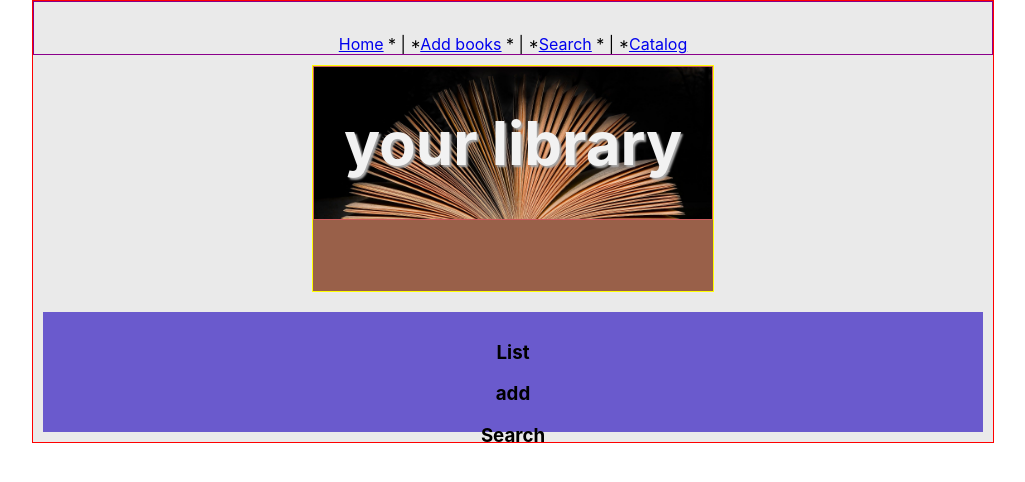
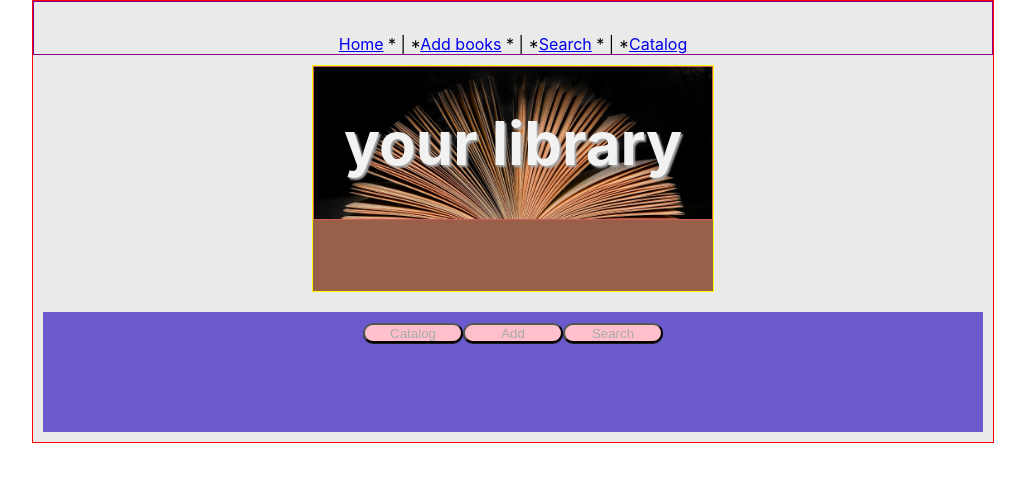
Before and after one commit to texasrachel/your-library-project-2, a React (Create React App) app in the folder client/: page / in a window 1280 px wide. Shown: the top 482 px of the page, without its empty margins (127-1152 px from the left). Built offline with nearby package versions, Linux system fonts and the light colour scheme; no server answers.

Commit message:
wednesday

```diff
--- a/client/src/App.js
+++ b/client/src/App.js
@@ -42,9 +42,9 @@ function App() {
       </div>
       <div className='home'>
         <Route path='/' exact>
-            <h3>List </h3>
-            <h3>add </h3>
-            <h3>Search </h3>
+            <button>Catalog </button>
+            <button>Add </button>
+            <button>Search </button>
         </Route>
         <Route path='/catalog'>
             <h3>catalog</h3>
@@ -53,10 +53,6 @@ function App() {
           <Route path='/search'>
             <h3>search books</h3>
             <Search items={items} setToggleFetch={setToggleFetch} />
-          </Route>
-          <Route path='/detail'>
-            <h3>add new books</h3>
-            <Detail />
           </Route>
           <Route path='/add/:id'>
             <h3>Edit books</h3>
@@ -69,7 +65,7 @@ function App() {
             />
           </Route>
           <Route path='/filter'>
-            {/* <Filter /> */}
+            {/* <Filter items={items} setToggleFetch={setToggleFetch} /> */}
           </Route>
       </div>
     </div>
--- a/client/src/components/Catalog.jsx
+++ b/client/src/components/Catalog.jsx
@@ -15,10 +15,10 @@ function Catalog(props) {
         <div className='list'>
         {props.items.map((item, index) => {
           return (
-              <Route path='/detail' >
+              <Route path='/detail/:id' >
                 <Link to={`/detail/${props.items[index].id}`} >
-                    Title: {props.items[index].fields.title}
-                    <Detail items={props.items} key={index} />
+                    {/* Title: {props.items[index].fields.title}
+                    <Detail items={props.items} key={index} /> */}
                     Book
                   </Link>
                 </Route>
--- a/client/src/components/Filter.jsx
+++ b/client/src/components/Filter.jsx
@@ -1,15 +1,17 @@
 import { useState, useEffect } from 'react'
 import { Link } from 'react-router-dom'
+import { useParams } from 'react-router-dom'
 
 function Filter(props) {
   const [filter, setFilter] = useState('')
+
+  const params = useParams()
 
   // useEffect(() => {
   // if (filter === api) return
   // filterByFormula: `SEARCH("${slug}",{lookupCaseSlug} & "")`,
   // filterByFormula={Field Name}="value"
   // %201?fields%5B%5D=Notes&filterByFormula=SEARCH(%22ux%22%2C+Notes)&api_key=YOUR_API_KEY
-
 
   setName(e.target.value)
 
```
Also changed, not shown: client/src/components/Detail.jsx (line endings or trailing spaces).
